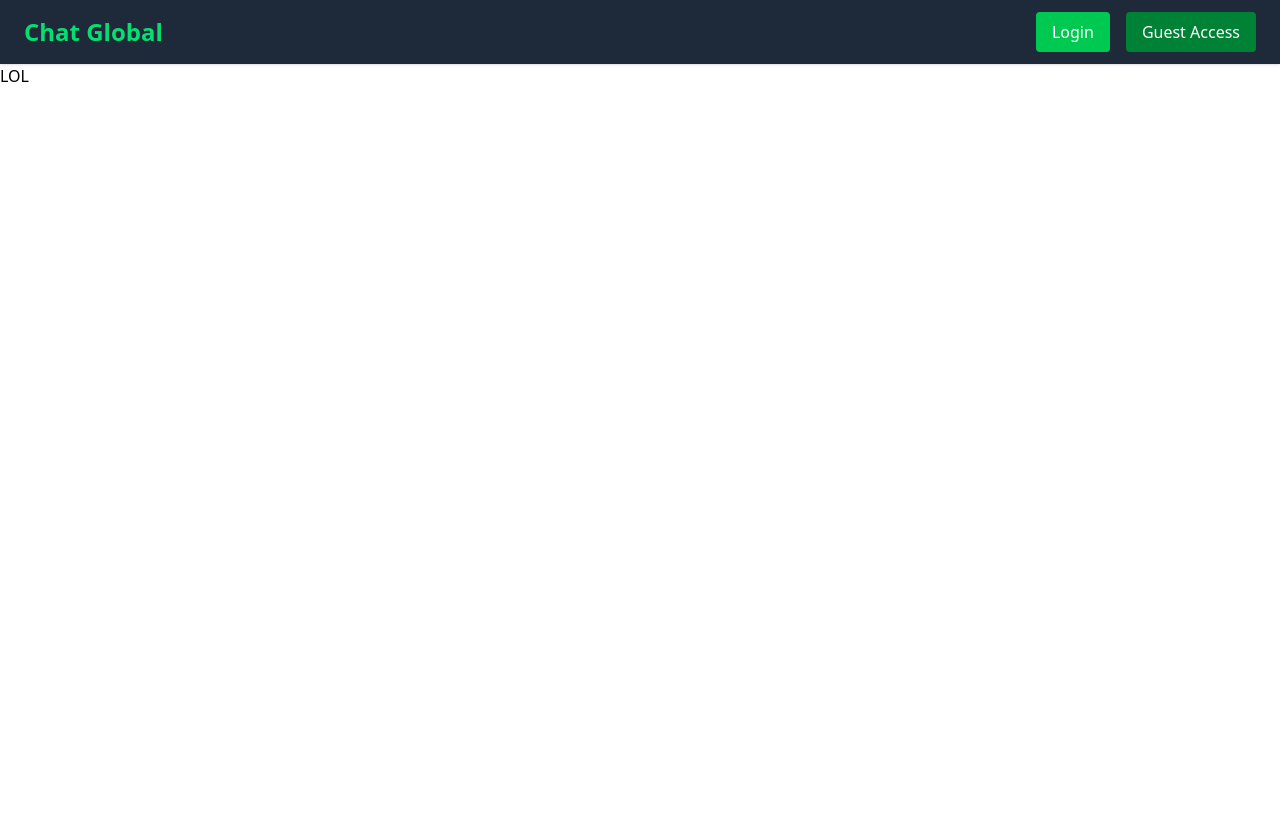
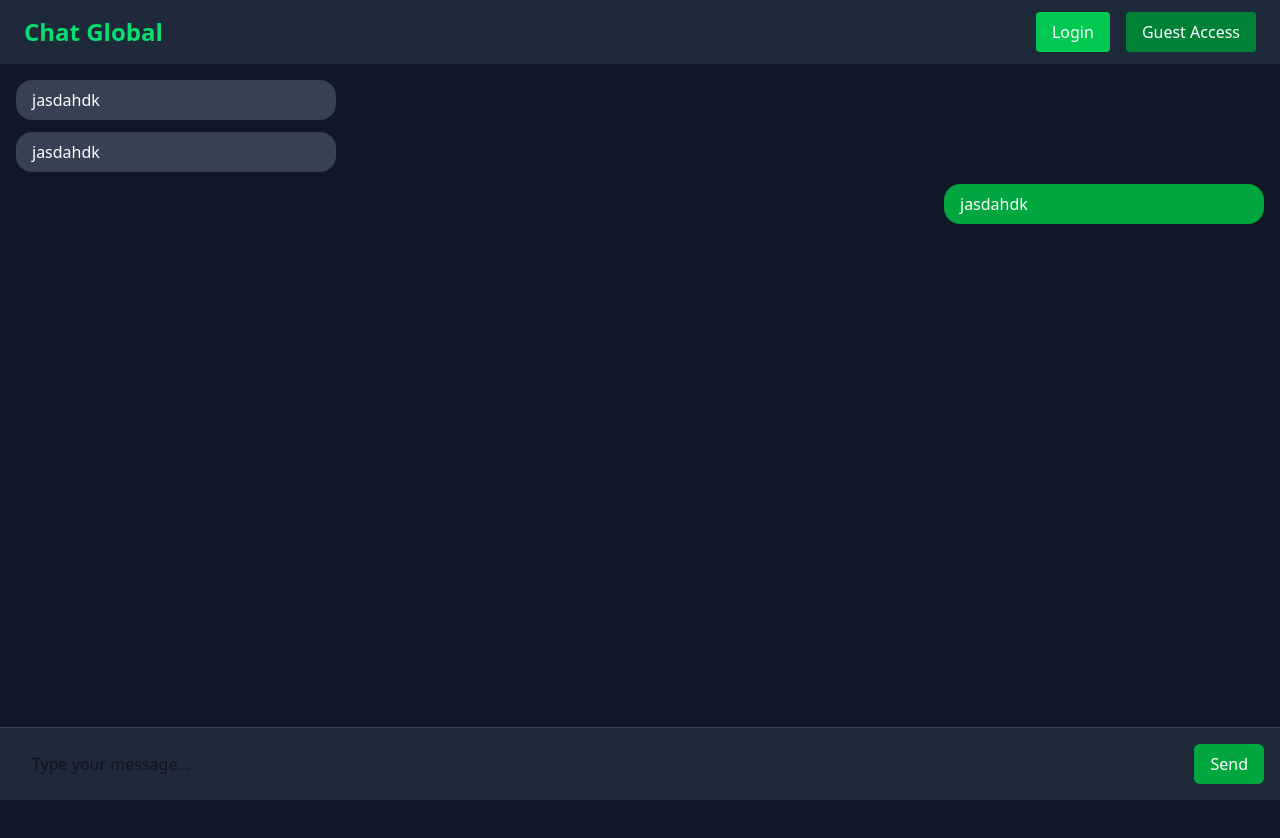
Before and after one commit to RaturiAR7/scalable-chat-app, a Next.js app in the folder apps/web/: page /connect in a window 1280 px wide. Shown: the top 838 px of the page. Before the commit the page ends 800 px from the top, so only its background shows below. Built offline with nearby package versions, Linux system fonts and the light colour scheme; no server answers.

Commit message:
add functionality to create and join a room from frontend

```diff
--- a/apps/web/app/connect/page.tsx
+++ b/apps/web/app/connect/page.tsx
@@ -1,7 +1,58 @@
-import React from "react";
+// ChatPage.tsx
 
-const page = () => {
-  return <div>LOL</div>;
+type Message = {
+  id: number;
+  text: string;
+  sender: "me" | "other";
 };
 
-export default page;
+const Page = () => {
+  const messages = [
+    {
+      id: "123",
+      sender: "Anshul",
+      text: "jasdahdk",
+    },
+    {
+      id: "123",
+      sender: "Anshul",
+      text: "jasdahdk",
+    },
+    {
+      id: "123",
+      sender: "me",
+      text: "jasdahdk",
+    },
+  ];
+  return (
+    <div className='min-h-screen bg-gray-900 relative text-white flex flex-col'>
+      <div className='flex-1 justify-between p-4 overflow-y-auto space-y-3'>
+        {messages.map((msg) => (
+          <div
+            key={msg.id}
+            className={`max-w-xs w-auto flex px-4 py-2 rounded-2xl ${
+              msg.sender === "me"
+                ? "bg-green-600 ml-auto text-right"
+                : "bg-gray-700 mr-auto"
+            }`}
+          >
+            {msg.text}
+          </div>
+        ))}
+      </div>
+
+      <div className='p-4 border-t w-full border-gray-700 flex gap-2 fixed bottom-0 bg-gray-800'>
+        <input
+          type='text'
+          className='flex-1 px-4 py-2 rounded-md text-black'
+          placeholder='Type your message...'
+        />
+        <button className='bg-green-600 px-4 py-2 rounded-md hover:bg-green-700'>
+          Send
+        </button>
+      </div>
+    </div>
+  );
+};
+
+export default Page;
--- a/apps/web/app/page.tsx
+++ b/apps/web/app/page.tsx
@@ -1,8 +1,10 @@
+import ConnectToRoom from "../components/ConnectToRoom";
+
 export default function Page() {
   return (
     <div className='min-h-screen flex flex-col bg-gray-900 text-white'>
       {/* Hero Section */}
-      <div className='flex flex-col items-center justify-center flex-1 text-center px-4'>
+      <div className='flex flex-col gap-3 items-center justify-center flex-1 text-center px-4'>
         <h1 className='text-4xl md:text-5xl font-bold mb-4 text-white'>
           Connect with the World Instantly
         </h1>
@@ -10,9 +12,7 @@ export default function Page() {
           Join global chat rooms or private spaces — real-time, fast, and
           secure. Experience the future of communication.
         </p>
-        <button className='bg-green-500 text-white px-6 py-3 rounded-lg text-lg hover:bg-green-600 transition'>
-          Create New Room
-        </button>
+        <ConnectToRoom />
       </div>
 
       {/* Footer */}
--- /dev/null
+++ b/apps/web/components/ConnectToRoom.tsx
@@ -0,0 +1,34 @@
+"use client";
+import React, { useState, useContext } from "react";
+import { SocketContext } from "../context/SocketProvider";
+export default function ConnectToRoom() {
+  const [roomId, setRoomId] = useState<string>();
+
+  const { connectMessage } = useContext(SocketContext)!;
+  return (
+    <div>
+      <div className='flex gap-2'>
+        <input
+          type='text'
+          placeholder='Room Name'
+          className='text-white px-6 py-4 rounded-lg border-[1px]'
+          value={roomId}
+          onChange={(e: React.ChangeEvent<HTMLInputElement>) =>
+            setRoomId(e.target.value)
+          }
+        />
+        <button
+          className='bg-green-700 text-white px-6 py-3 rounded-lg text-lg hover:bg-green-600 transition'
+          onClick={() => {
+            if (roomId) connectMessage("join-room", { roomId: roomId });
+          }}
+        >
+          Create New Room
+        </button>
+      </div>
+      <button className='bg-green-500 text-white px-6 py-3 rounded-lg text-lg hover:bg-green-600 transition'>
+        Create A Random Room
+      </button>
+    </div>
+  );
+}
--- a/apps/web/context/SocketProvider.tsx
+++ b/apps/web/context/SocketProvider.tsx
@@ -8,10 +8,11 @@ interface SocketProviderProps {
 
 interface ISocketContext {
   sendMessage: (msg: string) => any;
+  connectMessage: (type: string, msg: string) => any;
   messages: string[];
 }
 
-const SocketContext = React.createContext<ISocketContext | null>(null);
+export const SocketContext = React.createContext<ISocketContext | null>(null);
 
 ////Custom Hook
 export const useSocket = () => {
@@ -28,6 +29,15 @@ export const SocketProvider: React.FC<SocketProviderProps> = ({ children }) => {
       console.log("Sending message:", msg);
       if (socket) {
         socket.emit("event:message", { message: msg });
+      }
+    },
+    [socket]
+  );
+  const connectMessage: ISocketContext["connectMessage"] = useCallback(
+    (type, msg) => {
+      console.log("Sending message:", msg, "with type", type);
+      if (socket) {
+        socket.emit(type, msg);
       }
     },
     [socket]
@@ -50,7 +60,7 @@ export const SocketProvider: React.FC<SocketProviderProps> = ({ children }) => {
   }, []);
 
   return (
-    <SocketContext.Provider value={{ sendMessage, messages }}>
+    <SocketContext.Provider value={{ sendMessage, connectMessage, messages }}>
       {children}
     </SocketContext.Provider>
   );
```
